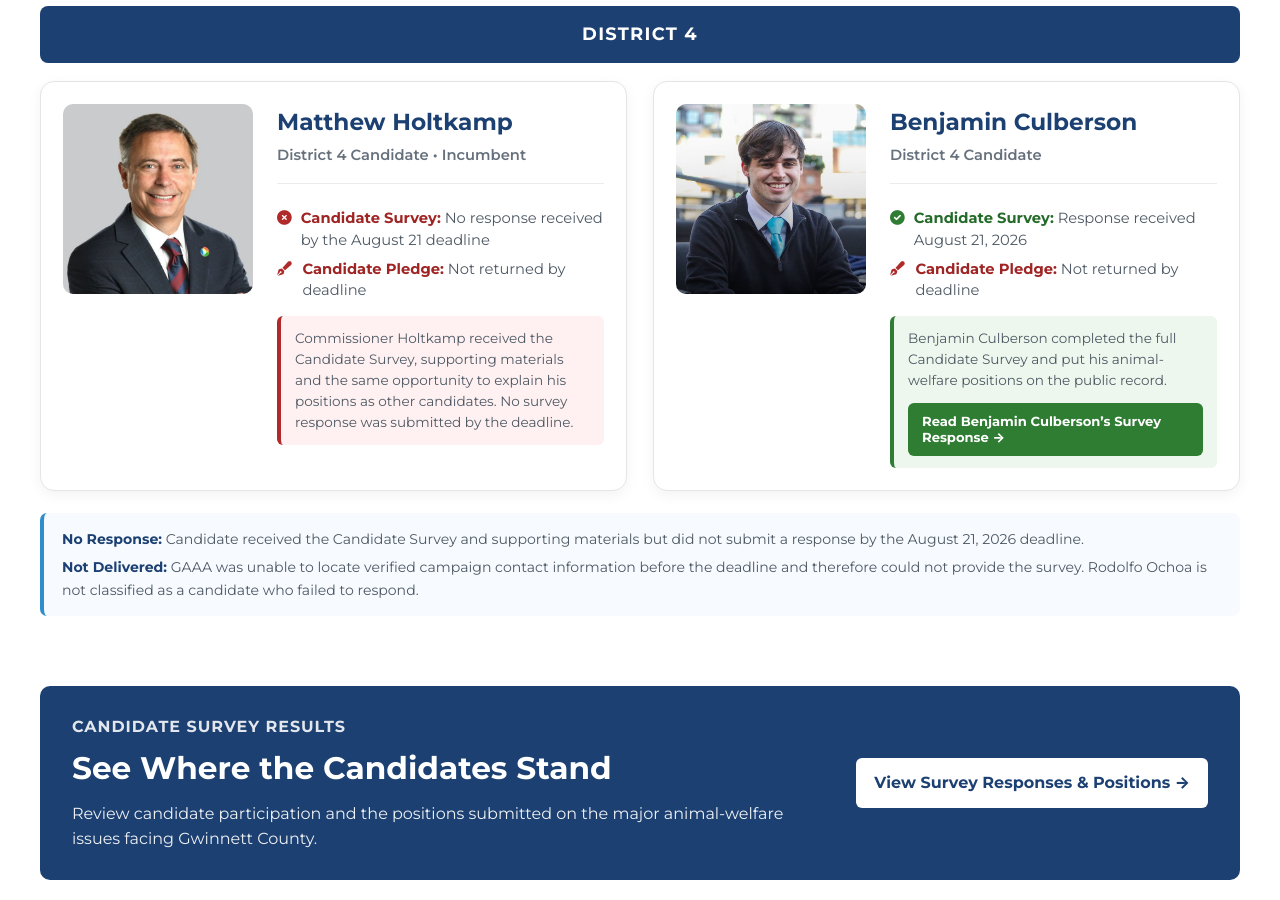
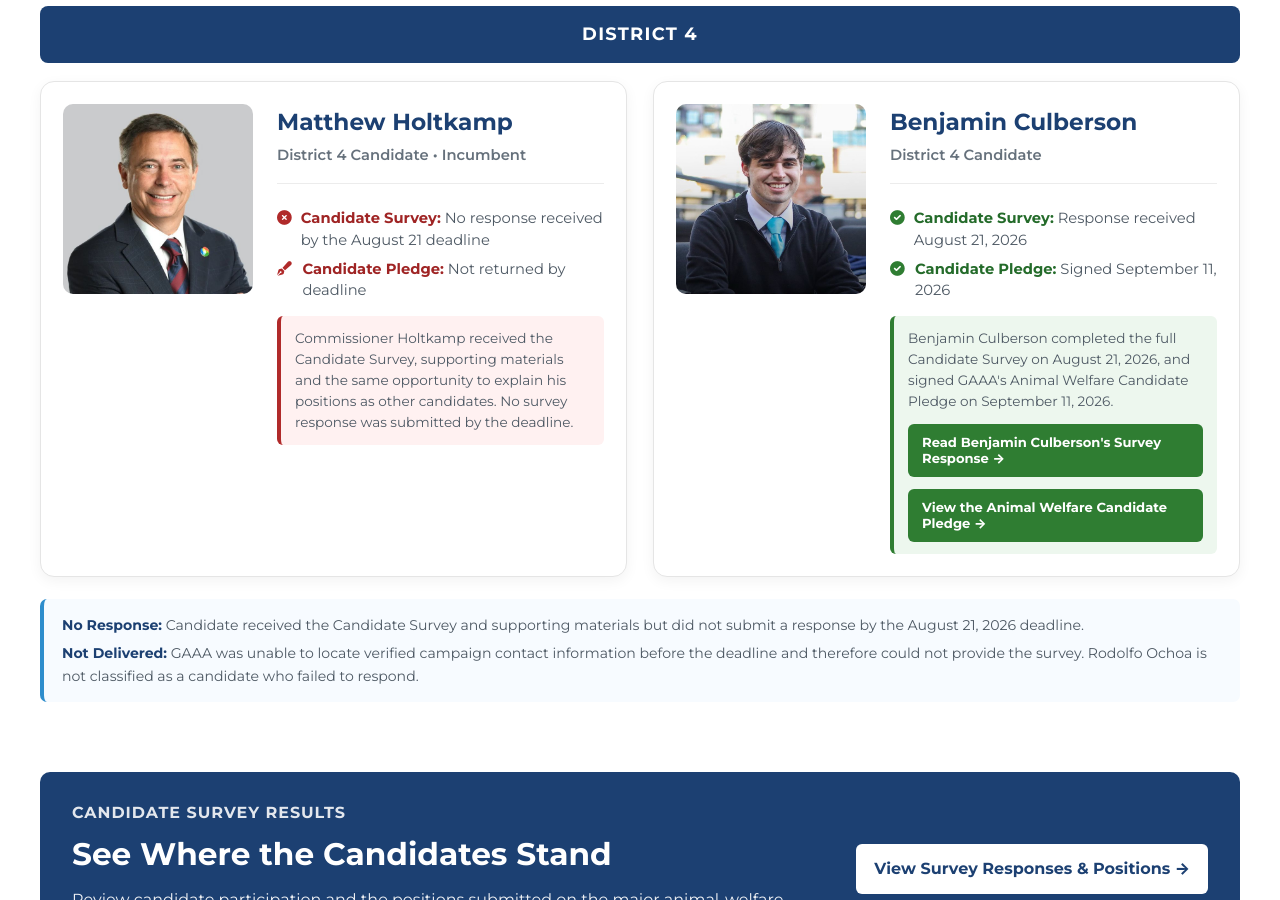
Before and after one commit to whitleybacon/gwinnett-animal-advocacy-alliance, a Jekyll site: the page built from election-2026/index.html, in a window 1280 px wide and 900 px high, scrolled down 1531 px. Built offline with Jekyll 4.4.1, drawn with Linux system fonts in a browser that asks for light colours.

Commit message:
Update index.html

```diff
--- a/election-2026/index.html
+++ b/election-2026/index.html
@@ -90,16 +90,57 @@ permalink: /election-2026/
     color: #7a858f;
   }
 
+  /* Candidate participation / results */
 
-  /* Candidate participation / results */
-  .results-count{display:flex;flex-wrap:wrap;justify-content:center;gap:10px;margin:24px auto 30px}
-  .results-count span{display:inline-flex;align-items:center;justify-content:center;padding:9px 15px;border-radius:999px;font-size:.86rem;font-weight:700}
-  .count-response{background:#edf7ee;color:#246b2a;border:1px solid #b9dcbc}
-  .count-no-response{background:#fff1f1;color:#a12626;border:1px solid #edc0c0}
-  .count-not-delivered{background:#f2f4f6;color:#616c76;border:1px solid #d7dde2}
-  .results-method{margin:24px 0 0;padding:18px 20px;background:#f7fbff;border-left:4px solid var(--light);border-radius:8px;font-size:.9rem;line-height:1.65}
-  .results-method strong{color:var(--accent)}
+  .results-count {
+    display: flex;
+    flex-wrap: wrap;
+    justify-content: center;
+    gap: 10px;
+    margin: 24px auto 30px;
+  }
 
+  .results-count span {
+    display: inline-flex;
+    align-items: center;
+    justify-content: center;
+    padding: 9px 15px;
+    border-radius: 999px;
+    font-size: .86rem;
+    font-weight: 700;
+  }
+
+  .count-response {
+    background: #edf7ee;
+    color: #246b2a;
+    border: 1px solid #b9dcbc;
+  }
+
+  .count-no-response {
+    background: #fff1f1;
+    color: #a12626;
+    border: 1px solid #edc0c0;
+  }
+
+  .count-not-delivered {
+    background: #f2f4f6;
+    color: #616c76;
+    border: 1px solid #d7dde2;
+  }
+
+  .results-method {
+    margin: 24px 0 0;
+    padding: 18px 20px;
+    background: #f7fbff;
+    border-left: 4px solid var(--light);
+    border-radius: 8px;
+    font-size: .9rem;
+    line-height: 1.65;
+  }
+
+  .results-method strong {
+    color: var(--accent);
+  }
 
   .status-explainer {
     max-width: 1200px;
@@ -125,6 +166,7 @@ permalink: /election-2026/
   }
 
   /* Candidate results CTA */
+
   .candidate-results-cta {
     max-width: 1200px;
     margin: 34px auto 0;
@@ -178,6 +220,7 @@ permalink: /election-2026/
   }
 
   /* Two-card resource area */
+
   .election-resource-heading {
     max-width: 1050px;
     margin: 50px auto 22px;
@@ -208,7 +251,6 @@ permalink: /election-2026/
     min-height: 250px;
     padding: 30px 34px;
   }
-
 
   .election-resource-grid .home-card h3 {
     font-size: 1.15rem;
@@ -367,7 +409,6 @@ permalink: /election-2026/
   .candidate-status-row strong {
     color: var(--accent);
   }
-
 
   .candidate-card .candidate-response-link {
     display: inline-flex;
@@ -557,210 +598,439 @@ permalink: /election-2026/
 
   <section class="election-intro">
     <h2>Your 2026 Animal Welfare Election Guide</h2>
+
     <p>
       The 2026 election will determine who represents Districts 2 and 4 on the
       Gwinnett County Board of Commissioners. Explore candidate participation,
       survey responses and pledge commitments to see where candidates stand on
       animal-welfare issues before casting your ballot.
     </p>
-    <p><strong>Our goal is simple: give voters clear, accessible information before they cast their ballots.</strong></p>
+
+    <p>
+      <strong>
+        Our goal is simple: give voters clear, accessible information before
+        they cast their ballots.
+      </strong>
+    </p>
   </section>
 
   <section class="candidate-section">
+
+    <!-- DISTRICT 2 -->
+
     <div class="candidate-race">
+
       <div class="candidate-race-title">
         <h3>DISTRICT 2</h3>
       </div>
 
       <div class="candidate-grid">
 
+        <!-- BEN KU -->
+
         <article class="candidate-card">
-          <img class="candidate-photo" src="/assets/ben-ku.jpg" alt="Ben Ku">
+
+          <img
+            class="candidate-photo"
+            src="/assets/ben-ku.jpg"
+            alt="Ben Ku">
+
           <div class="candidate-card-content">
+
             <h4>Ben Ku</h4>
-           <p class="candidate-party">District 2 Candidate • Incumbent</p>
+
+            <p class="candidate-party">
+              District 2 Candidate • Incumbent
+            </p>
+
             <div class="candidate-status">
+
               <div class="candidate-status-row no-response">
                 <i class="fas fa-circle-xmark" aria-hidden="true"></i>
-                <div><strong>Candidate Survey:</strong> No response received by the August 21 deadline</div>
+                <div>
+                  <strong>Candidate Survey:</strong>
+                  No response received by the August 21 deadline
+                </div>
               </div>
+
               <div class="candidate-status-row no-response">
                 <i class="fas fa-pen-fancy" aria-hidden="true"></i>
-                <div><strong>Candidate Pledge:</strong> Not returned by deadline</div>
+                <div>
+                  <strong>Candidate Pledge:</strong>
+                  Not returned by deadline
+                </div>
               </div>
+
             </div>
 
-            <p class="candidate-note" style="background:#fff1f1;border-left-color:#b02a2a;">
-              Commissioner Ku received the Candidate Survey, supporting materials and
-              the same opportunity to explain his positions as other candidates.
-              No survey response was submitted by the deadline.
+            <p
+              class="candidate-note"
+              style="background:#fff1f1;border-left-color:#b02a2a;">
+
+              Commissioner Ku received the Candidate Survey, supporting
+              materials and the same opportunity to explain his positions
+              as other candidates. No survey response was submitted
+              by the deadline.
+
             </p>
+
           </div>
+
         </article>
 
+        <!-- RODOLFO OCHOA -->
+
         <article class="candidate-card">
-          <img class="candidate-photo" src="/assets/rodolfo-ochoa.jpg" alt="Rodolfo Ochoa">
+
+          <img
+            class="candidate-photo"
+            src="/assets/rodolfo-ochoa.jpg"
+            alt="Rodolfo Ochoa">
+
           <div class="candidate-card-content">
+
             <h4>Rodolfo Ochoa</h4>
-            <p class="candidate-party">District 2 Candidate</p>
+
+            <p class="candidate-party">
+              District 2 Candidate
+            </p>
 
             <div class="candidate-status">
+
               <div class="candidate-status-row warning">
-                <i class="fas fa-circle-exclamation" aria-hidden="true"></i>
-                <div><strong>Candidate Survey:</strong> Not delivered — verified campaign contact information was not located before the deadline</div>
+                <i
+                  class="fas fa-circle-exclamation"
+                  aria-hidden="true"></i>
+
+                <div>
+                  <strong>Candidate Survey:</strong>
+                  Not delivered — verified campaign contact information
+                  was not located before the deadline
+                </div>
               </div>
+
               <div class="candidate-status-row warning">
                 <i class="fas fa-envelope" aria-hidden="true"></i>
-                <div><strong>Candidate Pledge:</strong> Not delivered</div>
+
+                <div>
+                  <strong>Candidate Pledge:</strong>
+                  Not delivered
+                </div>
               </div>
+
             </div>
 
             <p class="candidate-note">
-              GAAA was unable to locate verified public campaign contact information
-              for this candidate before the August 21 deadline. As a result, the survey
-              and pledge were not delivered. Rodolfo Ochoa is not classified as a
-              candidate who failed to respond.
+
+              GAAA was unable to locate verified public campaign contact
+              information for this candidate before the August 21 deadline.
+              As a result, the survey and pledge were not delivered.
+              Rodolfo Ochoa is not classified as a candidate who failed
+              to respond.
+
             </p>
+
           </div>
+
         </article>
 
       </div>
+
     </div>
 
+    <!-- DISTRICT 4 -->
+
     <div class="candidate-race">
+
       <div class="candidate-race-title">
         <h3>DISTRICT 4</h3>
       </div>
 
       <div class="candidate-grid">
 
+        <!-- MATTHEW HOLTKAMP -->
+
         <article class="candidate-card">
-          <img class="candidate-photo" src="/assets/matthew-holtkamp.jpg" alt="Matthew Holtkamp">
+
+          <img
+            class="candidate-photo"
+            src="/assets/matthew-holtkamp.jpg"
+            alt="Matthew Holtkamp">
+
           <div class="candidate-card-content">
+
             <h4>Matthew Holtkamp</h4>
-            <p class="candidate-party">District 4 Candidate • Incumbent</p>
+
+            <p class="candidate-party">
+              District 4 Candidate • Incumbent
+            </p>
 
             <div class="candidate-status">
+
               <div class="candidate-status-row no-response">
                 <i class="fas fa-circle-xmark" aria-hidden="true"></i>
-                <div><strong>Candidate Survey:</strong> No response received by the August 21 deadline</div>
+
+                <div>
+                  <strong>Candidate Survey:</strong>
+                  No response received by the August 21 deadline
+                </div>
               </div>
+
               <div class="candidate-status-row no-response">
                 <i class="fas fa-pen-fancy" aria-hidden="true"></i>
-                <div><strong>Candidate Pledge:</strong> Not returned by deadline</div>
+
+                <div>
+                  <strong>Candidate Pledge:</strong>
+                  Not returned by deadline
+                </div>
               </div>
+
             </div>
 
-            <p class="candidate-note" style="background:#fff1f1;border-left-color:#b02a2a;">
-              Commissioner Holtkamp received the Candidate Survey, supporting materials
-              and the same opportunity to explain his positions as other candidates.
-              No survey response was submitted by the deadline.
+            <p
+              class="candidate-note"
+              style="background:#fff1f1;border-left-color:#b02a2a;">
+
+              Commissioner Holtkamp received the Candidate Survey,
+              supporting materials and the same opportunity to explain
+              his positions as other candidates. No survey response
+              was submitted by the deadline.
+
             </p>
+
           </div>
+
         </article>
 
+        <!-- BENJAMIN CULBERSON -->
+
         <article class="candidate-card">
-          <img class="candidate-photo" src="/assets/ben-culberson.jpg" alt="Benjamin Culberson">
+
+          <img
+            class="candidate-photo"
+            src="/assets/ben-culberson.jpg"
+            alt="Benjamin Culberson">
+
           <div class="candidate-card-content">
+
             <h4>Benjamin Culberson</h4>
-            <p class="candidate-party">District 4 Candidate</p>
+
+            <p class="candidate-party">
+              District 4 Candidate
+            </p>
 
             <div class="candidate-status">
+
               <div class="candidate-status-row success">
                 <i class="fas fa-circle-check" aria-hidden="true"></i>
-                <div><strong>Candidate Survey:</strong> Response received August 21, 2026</div>
+
+                <div>
+                  <strong>Candidate Survey:</strong>
+                  Response received August 21, 2026
+                </div>
               </div>
-              <div class="candidate-status-row no-response">
-                <i class="fas fa-pen-fancy" aria-hidden="true"></i>
-                <div><strong>Candidate Pledge:</strong> Not returned by deadline</div>
+
+              <div class="candidate-status-row success">
+                <i class="fas fa-circle-check" aria-hidden="true"></i>
+
+                <div>
+                  <strong>Candidate Pledge:</strong>
+                  Signed September 11, 2026
+                </div>
               </div>
+
             </div>
 
-            <div class="candidate-note" style="background:#edf7ee;border-left-color:#2f7d32;">
-              Benjamin Culberson completed the full Candidate Survey and put his
-              animal-welfare positions on the public record.
+            <div
+              class="candidate-note"
+              style="background:#edf7ee;border-left-color:#2f7d32;">
+
+              Benjamin Culberson completed the full Candidate Survey
+              on August 21, 2026, and signed GAAA's Animal Welfare
+              Candidate Pledge on September 11, 2026.
+
               <br>
-              <a class="candidate-response-link" href="/election-2026/culberson/">
-                Read Benjamin Culberson’s Survey Response →
+
+              <a
+                class="candidate-response-link"
+                href="/election-2026/culberson/">
+                Read Benjamin Culberson's Survey Response →
               </a>
+
+              <br>
+
+              <a
+                class="candidate-response-link"
+                href="/election-2026/candidate-pledge/">
+                View the Animal Welfare Candidate Pledge →
+              </a>
+
             </div>
+
           </div>
+
         </article>
 
       </div>
+
     </div>
+
+    <!-- STATUS EXPLANATION -->
+
     <div class="status-explainer">
-      <p><strong>No Response:</strong> Candidate received the Candidate Survey and supporting materials but did not submit a response by the August 21, 2026 deadline.</p>
-      <p><strong>Not Delivered:</strong> GAAA was unable to locate verified campaign contact information before the deadline and therefore could not provide the survey. Rodolfo Ochoa is not classified as a candidate who failed to respond.</p>
+
+      <p>
+        <strong>No Response:</strong>
+        Candidate received the Candidate Survey and supporting materials
+        but did not submit a response by the August 21, 2026 deadline.
+      </p>
+
+      <p>
+        <strong>Not Delivered:</strong>
+        GAAA was unable to locate verified campaign contact information
+        before the deadline and therefore could not provide the survey.
+        Rodolfo Ochoa is not classified as a candidate who failed
+        to respond.
+      </p>
+
     </div>
+
   </section>
 
+  <!-- CANDIDATE SURVEY RESULTS CTA -->
 
   <section class="candidate-results-cta">
+
     <div>
-      <span class="section-label">Candidate Survey Results</span>
-      <h2>See Where the Candidates Stand</h2>
+
+      <span class="section-label">
+        Candidate Survey Results
+      </span>
+
+      <h2>
+        See Where the Candidates Stand
+      </h2>
+
       <p>
-        Review candidate participation and the positions submitted on the major
-        animal-welfare issues facing Gwinnett County.
+        Review candidate participation and the positions submitted
+        on the major animal-welfare issues facing Gwinnett County.
       </p>
+
     </div>
-    <a class="results-button" href="/election-2026/candidate-survey/#candidate-positions">
+
+    <a
+      class="results-button"
+      href="/election-2026/candidate-survey/#candidate-positions">
+
       View Survey Responses &amp; Positions →
+
     </a>
+
   </section>
 
+  <!-- SURVEY AND PLEDGE RESOURCES -->
+
   <section class="election-resource-heading">
-    <span class="section-label">Explore the 2026 Election Project</span>
-    <h2>Survey &amp; Candidate Pledge</h2>
+
+    <span class="section-label">
+      Explore the 2026 Election Project
+    </span>
+
+    <h2>
+      Survey &amp; Candidate Pledge
+    </h2>
+
     <p>
-      Review the questions candidates were asked and the Animal Welfare Candidate
-      Pledge provided to candidates.
+      Review the questions candidates were asked and the Animal Welfare
+      Candidate Pledge provided to candidates.
     </p>
+
   </section>
 
   <section class="election-resource-grid">
-    <a class="home-card" href="https://form.jotform.com/GwinnettAdvocates/preview-2026-candidate-survey" target="_blank" rel="noopener noreferrer">
+
+    <!-- SURVEY -->
+
+    <a
+      class="home-card"
+      href="https://form.jotform.com/GwinnettAdvocates/preview-2026-candidate-survey"
+      target="_blank"
+      rel="noopener noreferrer">
+
       <div class="home-card-icon icon-blue">
         <i class="fas fa-clipboard-list" aria-hidden="true"></i>
       </div>
-      <h3>Candidate Survey</h3>
+
+      <h3>
+        Candidate Survey
+      </h3>
+
       <p>
-        Read all 68 animal-welfare questions, background information and supporting
-        references provided to candidates.
+        Read all 68 animal-welfare questions, background information
+        and supporting references provided to candidates.
       </p>
+
       <span>View Survey →</span>
+
     </a>
 
-    <a class="home-card" href="/election-2026/candidate-pledge/">
+    <!-- PLEDGE -->
+
+    <a
+      class="home-card"
+      href="/election-2026/candidate-pledge/">
+
       <div class="home-card-icon icon-orange">
         <i class="fas fa-pen-fancy" aria-hidden="true"></i>
       </div>
-      <h3>Candidate Pledge</h3>
+
+      <h3>
+        Candidate Pledge
+      </h3>
+
       <p>
-        Read the seven animal-welfare commitments candidates were asked to make on
-        oversight, accountability, humane care, prevention and measurable action.
+        Read the seven animal-welfare commitments candidates were
+        asked to make on oversight, accountability, humane care,
+        prevention and measurable action.
       </p>
+
       <span>View Pledge →</span>
+
     </a>
+
   </section>
 
+  <!-- AFTER THE ELECTION -->
+
   <section class="accountability-section">
-    <span class="section-label">After the Election</span>
-    <h2>A Public Record of What Candidates Said</h2>
+
+    <span class="section-label">
+      After the Election
+    </span>
+
+    <h2>
+      A Public Record of What Candidates Said
+    </h2>
+
     <p>
-      This project does not end on Election Day. Candidate responses, signed pledges
-      and participation records will remain publicly available so residents can revisit
-      what candidates said and compare those positions with future votes, actions and
-      policy decisions by those who take office.
+      This project does not end on Election Day. Candidate responses,
+      signed pledges and participation records will remain publicly
+      available so residents can revisit what candidates said and
+      compare those positions with future votes, actions and policy
+      decisions by those who take office.
     </p>
+
   </section>
 
+  <!-- NON-ENDORSEMENT NOTE -->
+
   <p class="election-note">
+
     Participation in GAAA's Candidate Survey or signing the Animal Welfare
     Candidate Pledge does not constitute an endorsement by Gwinnett Animal
-    Advocacy Alliance. Candidate responses will be presented without changing
-    the substance of their answers.
+    Advocacy Alliance. Candidate responses will be presented without
+    changing the substance of their answers.
+
   </p>
 
 </div>
```
